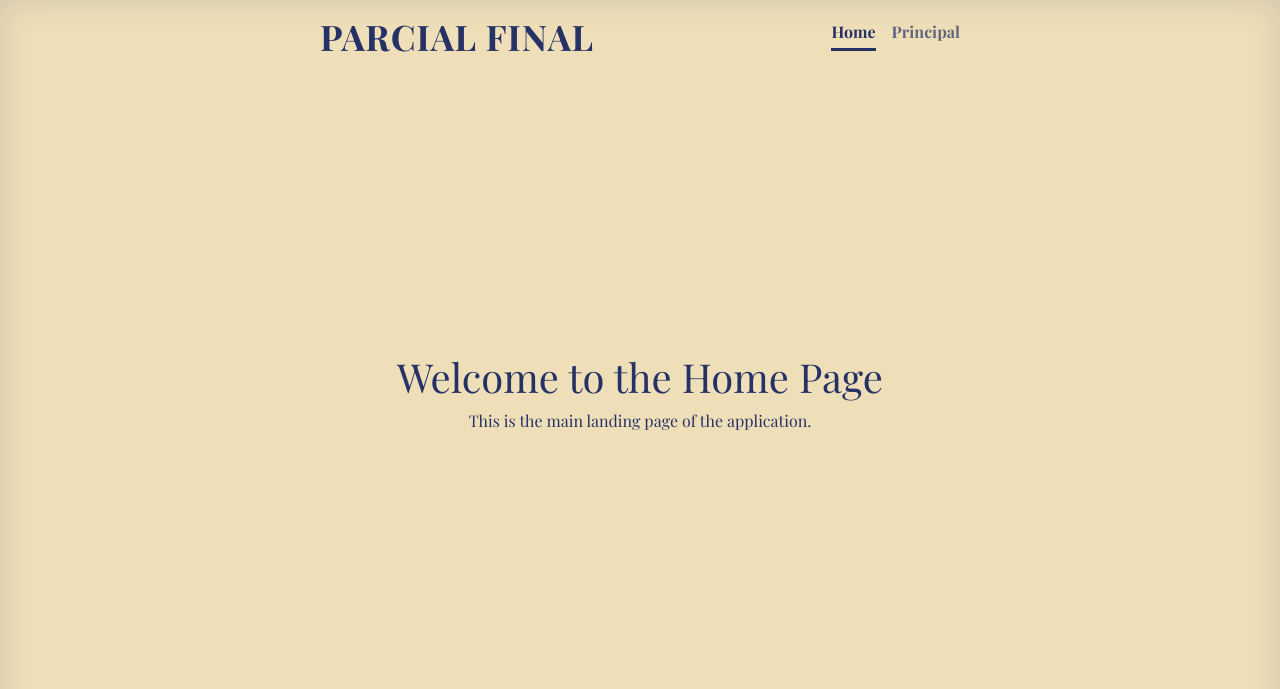
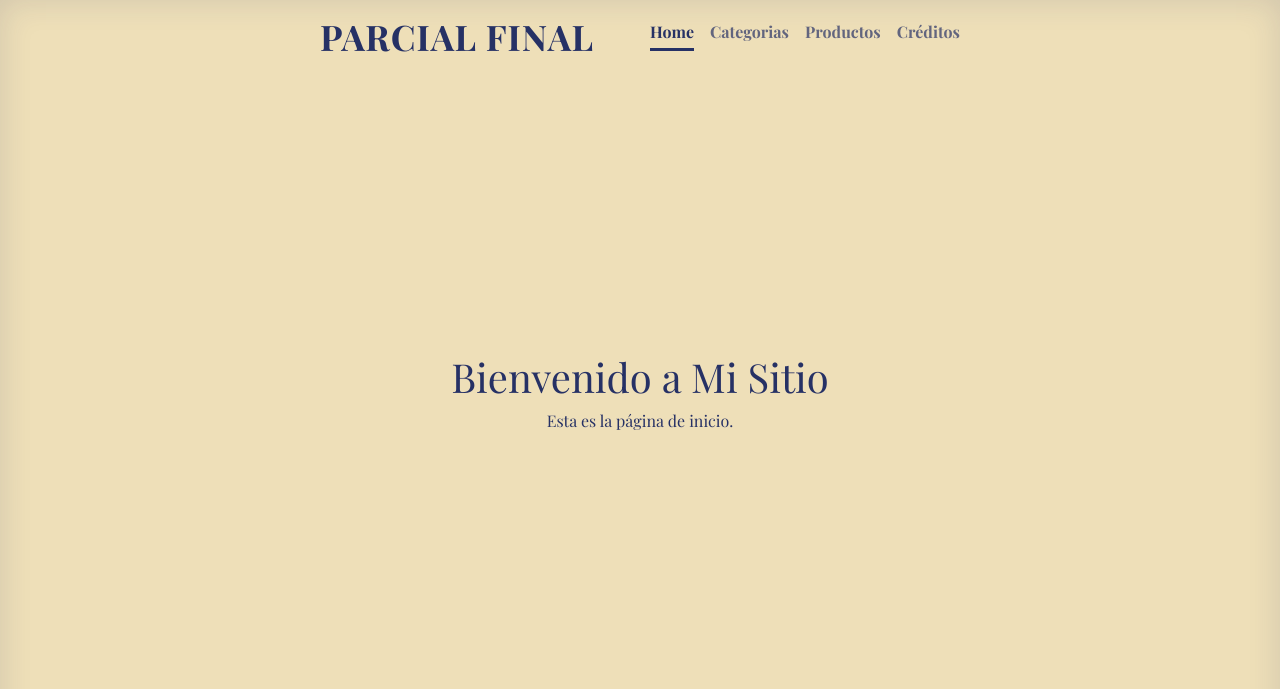
Before and after one commit to dmoralesc18/Parcial-Final, a Django app: page /home/ in a window 1280 px wide. Shown: the top 689 px of the page. Run offline with Django 5.2, Linux system fonts and the light colour scheme; some libraries are stand-ins or nearby versions.

Commit message:
Agregar nuevas vistas y plantillas para 'Créditos', 'Categorías' y 'Productos'; actualizar navegación en base.html y home.html

```diff
--- a/Apps/home/templates/base.html
+++ b/Apps/home/templates/base.html
@@ -82,7 +82,9 @@
                 <h3 class="float-md-start mb-0">PARCIAL FINAL</h3>
                 <nav class="nav nav-masthead justify-content-center float-md-end">
                     <a class="nav-link fw-bold py-1 px-0 {% if request.resolver_match.url_name == 'home' %}active{% endif %}" href="{% url 'home:home' %}">Home</a>
-                    <a class="nav-link fw-bold py-1 px-0 {% if request.resolver_match.url_name == 'principal' %}active{% endif %}" href="{% url 'principal:principal' %}">Principal</a>
+                    <a class="nav-link fw-bold py-1 px-0 {% if request.resolver_match.url_name == 'principal' %}active{% endif %}" href="{% url 'principal:principal' %}">Categorias</a>
+                    <a class="nav-link fw-bold py-1 px-0 {% if request.resolver_match.url_name == 'productos' %}active{% endif %}" href="{% url 'principal:productos' %}">Productos</a>
+                    <a class="nav-link fw-bold py-1 px-0 {% if request.resolver_match.url_name == 'creditos' %}active{% endif %}" href="{% url 'home:creditos' %}">Créditos</a>
                 </nav>
             </div>
         </header>
--- a/Apps/home/templates/home.html
+++ b/Apps/home/templates/home.html
@@ -1,16 +1,10 @@
 {% extends 'base.html' %}
 
 {% block content %}
-<!DOCTYPE html>
-<html lang="en">
-<head>
-    <meta charset="UTF-8">
-    <meta name="viewport" content="width=device-width, initial-scale=1.0">
-    <title>Home</title>
-</head>
-<body>
-    <h1>Welcome to the Home Page</h1>
-    <p>This is the main landing page of the application.</p>
-</body>
-</html>
+<div class="row">
+    <div class="col-md-12">
+        <h1>Bienvenido a Mi Sitio</h1>
+        <p>Esta es la página de inicio.</p>
+    </div>
+</div>
 {% endblock %}
--- a/Apps/home/urls.py
+++ b/Apps/home/urls.py
@@ -1,9 +1,10 @@
 from django.contrib import admin
 from django.urls import path, include
-from Apps.home.views import homeView
+from Apps.home.views import homeView, creditosView
 
 app_name = 'home'
 
 urlpatterns = [
     path('', homeView.as_view(), name='home'),
+    path('creditos/', creditosView.as_view(), name='creditos'),
 ]
--- a/Apps/home/views.py
+++ b/Apps/home/views.py
@@ -5,3 +5,6 @@ from django.views.generic import TemplateView
 
 class homeView(TemplateView):
     template_name = 'home.html'
+
+class creditosView(TemplateView):
+    template_name = 'creditos.html'
--- a/Apps/principal/urls.py
+++ b/Apps/principal/urls.py
@@ -1,9 +1,10 @@
 from django.contrib import admin
 from django.urls import path, include
-from Apps.principal.views import principalView
+from Apps.principal.views import principalView, productosView
 
 app_name = 'principal'
 
 urlpatterns = [
     path('', principalView.as_view(), name='principal'),
+    path('productos/', productosView.as_view(), name='productos'),
 ]
--- a/Apps/principal/views.py
+++ b/Apps/principal/views.py
@@ -4,4 +4,7 @@ from django.views.generic import TemplateView
 # Create your views here.
 
 class principalView(TemplateView):
-    template_name = 'principal.html'
+    template_name = 'categorias.html'
+
+class productosView(TemplateView):
+    template_name = 'productos.html'
```
Also changed, not shown: Apps/home/templates/creditos.html (added, +14 -0 lines), Apps/principal/templates/categorias.html (added, +12 -0 lines), Apps/principal/templates/principal.html (deleted, +0 -17 lines), Apps/principal/templates/productos.html (added, +12 -0 lines).
